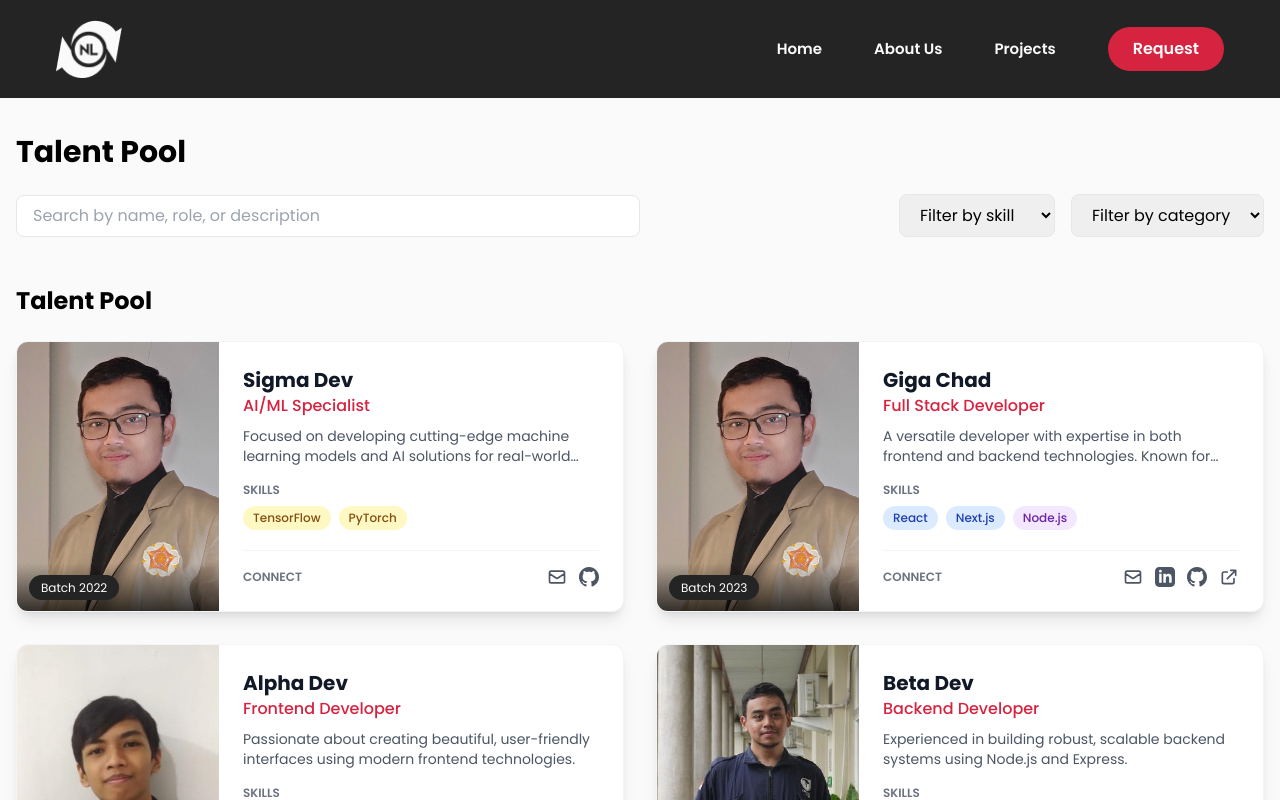
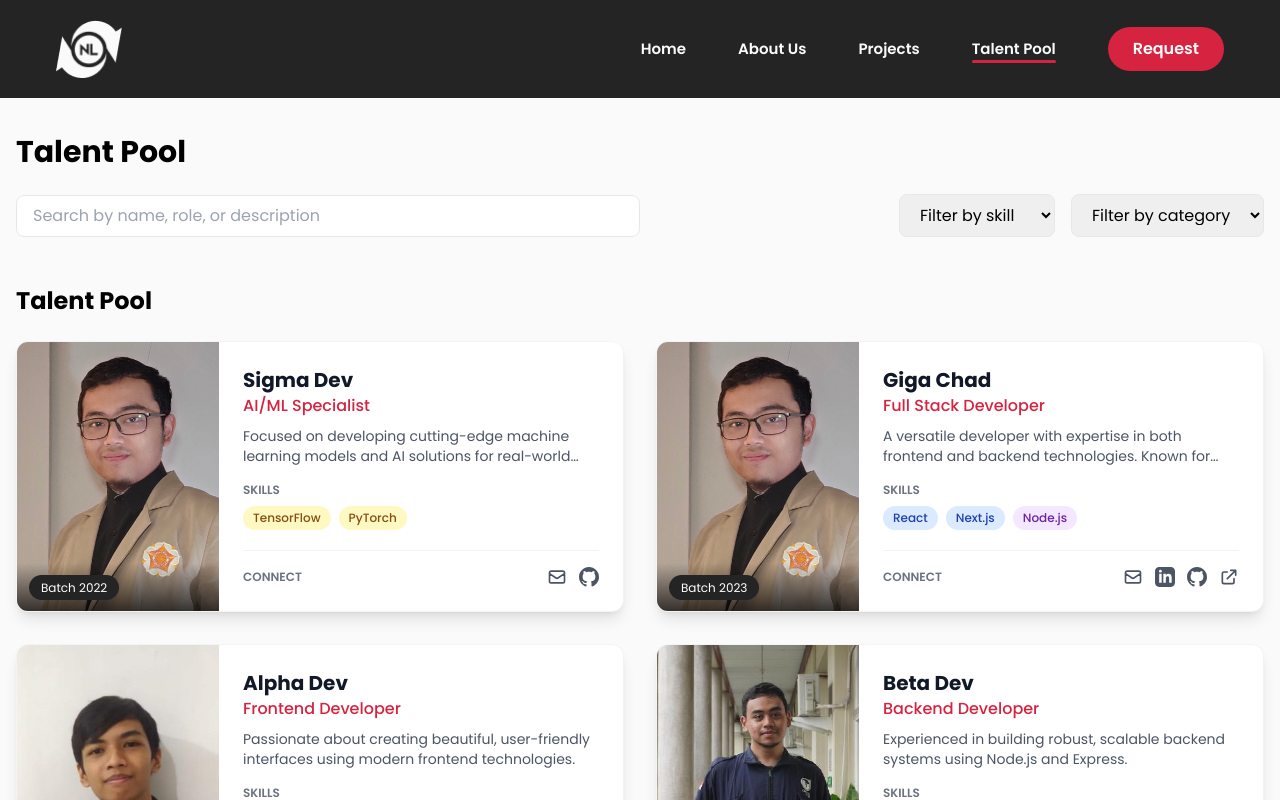
Before and after one commit to Night-Login/night-login-website-2024, a Next.js app: page /talent-pool in a window 1280 px wide. Shown: the top 800 px of the page. Built offline with nearby package versions, Linux system fonts and the light colour scheme.

Commit message:
feat: add Talent Pool link to Navbar for improved navigation

```diff
--- a/src/components/Navbar.tsx
+++ b/src/components/Navbar.tsx
@@ -33,6 +33,11 @@ export default function Navbar() {
           href="/projects"
           active={router.pathname === "/projects"}
           title="Projects"
+        />
+        <MenuLink
+          href="/talent-pool"
+          active={router.pathname === "/talent-pool"}
+          title="Talent Pool"
         />
         <Link
           href="/requests/login"
@@ -85,6 +90,11 @@ export default function Navbar() {
             active={router.pathname === "/projects"}
             title="Projects"
           />
+          <MenuLink
+            href="/talent-pool"
+            active={router.pathname === "/talent-pool"}
+            title="Talent Pool"
+          />
           <Link
             href="/requests/login"
             className="px-[25px] py-[5px] xl:py-[10px] transition bg-red hover:bg-opacity-90 rounded-full "
```
